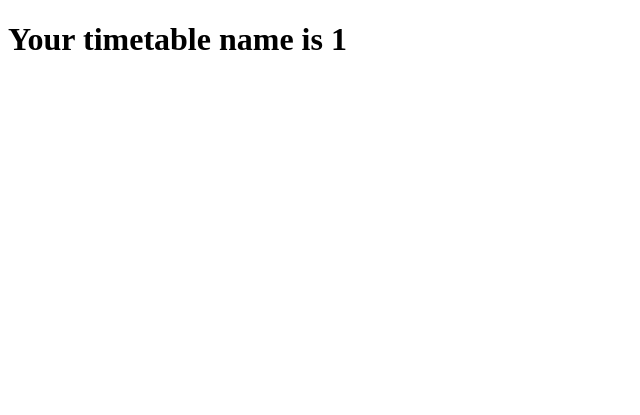
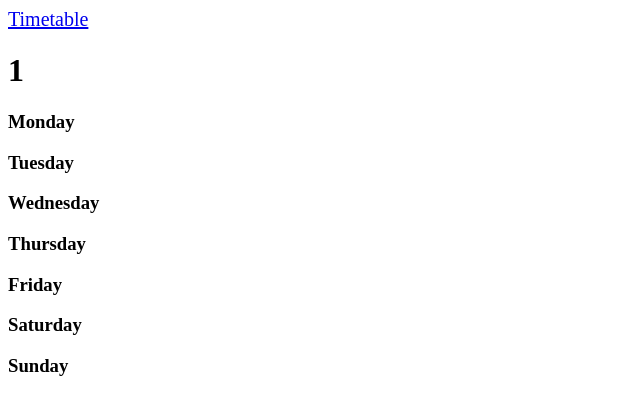
Before and after one commit to A5KET/timetable, a Flask app: page /1 in a window 1280 px wide. Shown: the top 415 px of the page, without its empty margins (0-640 px from the left). Run offline with Flask 2, Linux system fonts and the light colour scheme.

Commit message:
HTML tetst

```diff
--- a/app/main/views.py
+++ b/app/main/views.py
@@ -10,4 +10,7 @@ def index():
 
 @main.route('/<timetable_name>')
 def timetable(timetable_name):
-    return flask.render_template('timetable.html', timetable_name=timetable_name)
+    return flask.render_template('timetable.html',
+                                timetable_name=timetable_name,
+                                days_of_week=['Monday', 'Tuesday', 'Wednesday', 'Thursday', 'Friday', 'Saturday', 'Sunday']
+    )
--- a/app/static/styles.css
+++ b/app/static/styles.css
@@ -0,0 +1,3 @@
+.nav_elem {
+    font-size: 20px;
+}
--- a/app/templates/base.html
+++ b/app/templates/base.html
@@ -2,11 +2,19 @@
 <html lang="en">
     <head>
         {% block head %}
+        <link rel="stylesheet" href="static/styles.css">
         <link rel="shortcut icon" href="{{ url_for('static', filename='favicon.ico') }}" type="'image/x-icon">
         <title>{% block title %}Base page{% endblock %}</title>
         {% endblock %}
     </head>
     <body>
+        {% block header %}
+            <header>
+                <nav>
+                    <a href="/" class="nav_elem">Timetable</a>
+                </nav>
+            </header>
+        {% endblock %}
         {% block content %}
         {% endblock %}
     </body>
--- a/app/templates/timetable.html
+++ b/app/templates/timetable.html
@@ -3,5 +3,12 @@
 {% block title %}Timetable - {{ timetable_name }}{% endblock %}
 
 {% block content %}
-<h1>Your timetable name is {{ timetable_name }}</h1>
+<h1 id="timetable_name">{{ timetable_name }}</h1>
+<div class="timetable">
+    {% for week_day in days_of_week %}
+        <div class = "week_day", id="{{ week_day }}">
+            <h3>{{ week_day }}</h3>
+        </div>
+    {% endfor %}
+</div>
 {% endblock %}
```
